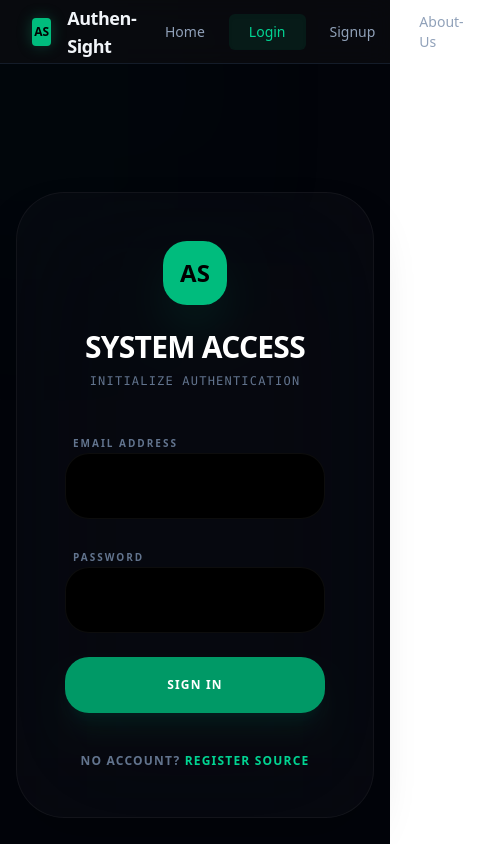
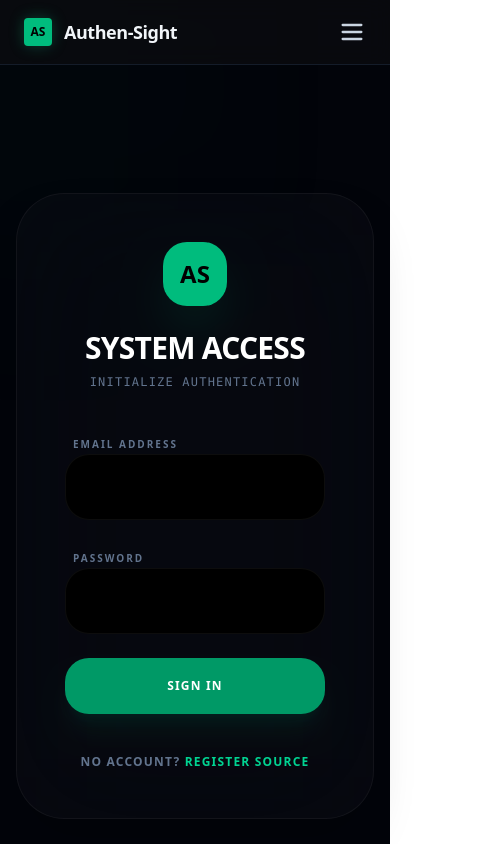
Before and after one commit to CoderRishik022/AuthenSight-AI, a React app in the folder Frontend/: page /login in a window 390 px wide. Shown: the top 844 px of the page, 484 px wide, since content can reach past the window. Built offline with nearby package versions, Linux system fonts and the light colour scheme; the HTML template or start-up script is replaced by a standard one.

Commit message:
responsive done

```diff
--- a/Frontend/src/Components/Header/Header.jsx
+++ b/Frontend/src/Components/Header/Header.jsx
@@ -1,46 +1,26 @@
-import React from "react";
-import LogoutBtn from "./LogoutBtn"; // Direct local import
-import Container from "../Container"; // Step out once to get Container
+import React, { useState } from "react";
+import LogoutBtn from "./LogoutBtn";
 import { useSelector } from "react-redux";
 import { NavLink } from "react-router-dom";
 
-// ... rest of your Header code
-
 function Header() {
   const authStatus = useSelector((state) => state.auth.status);
+  const [menuOpen, setMenuOpen] = useState(false);
 
   const navItems = [
-    {
-      name: "Home",
-      slug: "/",
-      active: true,
-    },
-    {
-      name: "Login",
-      slug: "/login",
-      active: !authStatus,
-    },
-    {
-      name: "Signup",
-      slug: "/signup",
-      active: !authStatus,
-    },
-    {
-      name: "History",
-      slug: "/history",
-      active: authStatus,
-    },
-    {
-      name: "About-Us",
-      slug: "/about",
-      active: true,
-    },
+    { name: "Home", slug: "/", active: true },
+    { name: "Login", slug: "/login", active: !authStatus },
+    { name: "Signup", slug: "/signup", active: !authStatus },
+    { name: "History", slug: "/history", active: authStatus },
+    { name: "About-Us", slug: "/about", active: true },
   ];
 
   return (
-    <header className="w-full h-16 bg-[#0a0c10]/80 border-b border-slate-800/60 px-8 flex items-center justify-between sticky top-0 z-50 backdrop-blur-md">
-      <div className="flex items-center gap-4">
-        {/* Updated logo color to Emerald to match your new theme */}
+    <header className="w-full bg-[#0a0c10]/80 border-b border-slate-800/60 sticky top-0 z-50 backdrop-blur-md">
+      <div className="h-16 px-6 md:px-8 flex items-center justify-between">
+
+        {/* LOGO */}
+        <div className="flex items-center gap-3">
           <div className="w-7 h-7 bg-emerald-500 rounded flex items-center justify-center shadow-[0_0_15px_rgba(16,185,129,0.3)]">
             <span className="text-black font-bold text-xs">AS</span>
           </div>
@@ -49,10 +29,12 @@ function Header() {
           </h1>
         </div>
 
-      <nav className="h-full">
+        {/* DESKTOP NAV */}
+        <nav className="hidden md:flex h-full">
           <ul className="flex items-center h-full gap-1">
-          {navItems.map((item) =>
-            item.active ? (
+            {navItems.map(
+              (item) =>
+                item.active && (
                   <li key={item.name} className="h-full flex items-center">
                     <NavLink
                       to={item.slug}
@@ -67,14 +49,69 @@ function Header() {
                       {item.name}
                     </NavLink>
                   </li>
-            ) : null
+                )
             )}
           </ul>
         </nav>
 
+        {/* DESKTOP LOGOUT */}
         {authStatus && (
-        <div className="flex items-center gap-4 border-l border-slate-800 pl-6 h-8">
+          <div className="hidden md:flex items-center gap-4 border-l border-slate-800 pl-6 h-8">
             <LogoutBtn />
+          </div>
+        )}
+
+        {/* MOBILE MENU BUTTON */}
+        <button
+          onClick={() => setMenuOpen(!menuOpen)}
+          className="md:hidden text-slate-300 hover:text-white focus:outline-none"
+        >
+          <svg
+            className="w-7 h-7"
+            fill="none"
+            stroke="currentColor"
+            strokeWidth="2"
+            viewBox="0 0 24 24"
+          >
+            {menuOpen ? (
+              <path strokeLinecap="round" strokeLinejoin="round" d="M6 18L18 6M6 6l12 12" />
+            ) : (
+              <path strokeLinecap="round" strokeLinejoin="round" d="M4 6h16M4 12h16M4 18h16" />
+            )}
+          </svg>
+        </button>
+      </div>
+
+      {/* MOBILE MENU */}
+      {menuOpen && (
+        <div className="md:hidden border-t border-slate-800 bg-[#0a0c10]/95 backdrop-blur-xl">
+          <ul className="flex flex-col py-4 px-6 gap-2">
+            {navItems.map(
+              (item) =>
+                item.active && (
+                  <NavLink
+                    key={item.name}
+                    to={item.slug}
+                    onClick={() => setMenuOpen(false)}
+                    className={({ isActive }) =>
+                      `px-4 py-3 rounded-md text-sm font-medium transition-all ${
+                        isActive
+                          ? "text-emerald-400 bg-emerald-500/10"
+                          : "text-slate-400 hover:text-slate-200 hover:bg-slate-800/40"
+                      }`
+                    }
+                  >
+                    {item.name}
+                  </NavLink>
+                )
+            )}
+
+            {authStatus && (
+              <div className="mt-4 pt-4 border-t border-slate-800">
+                <LogoutBtn />
+              </div>
+            )}
+          </ul>
         </div>
       )}
     </header>
```
Lines whose indentation alone changed are shown as unchanged.
